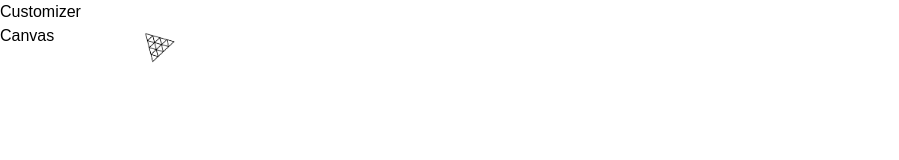
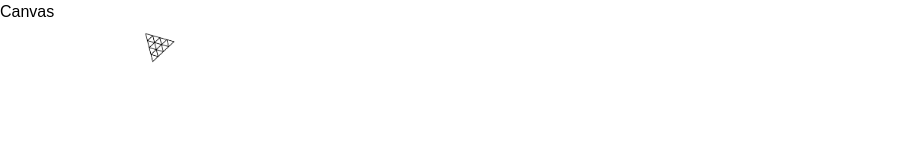
Before and after one commit to DeveloperSantoGithub/JERSEY-AI, a React (Vite) app in the folder client/: page / in a window 1280 px wide. Shown: the top 160 px of the page, without its empty margins (0-899 px from the left). Built offline with nearby package versions, Linux system fonts and the light colour scheme; a web font is replaced by a local one.

Commit message:
Customizer Page

```diff
--- a/client/src/pages/Customizer.jsx
+++ b/client/src/pages/Customizer.jsx
@@ -17,7 +17,11 @@ import {
 } from '../components';
 
 const Customizer = () => {
-	return <div>Customizer</div>;
+	const snap = useSnapshot(state);
+
+	return (
+		<AnimatePresence>{!snap.intro && <>Customizer Page</>}</AnimatePresence>
+	);
 };
 
 export default Customizer;
```
